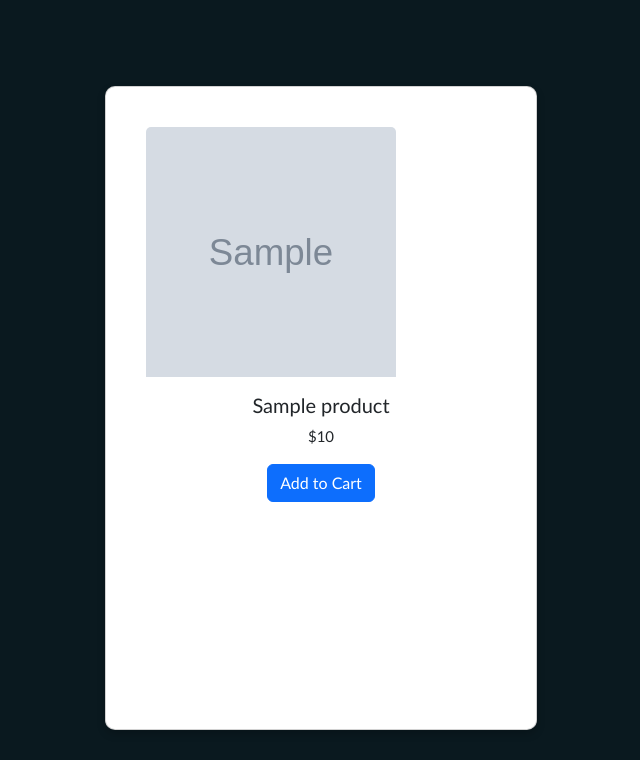
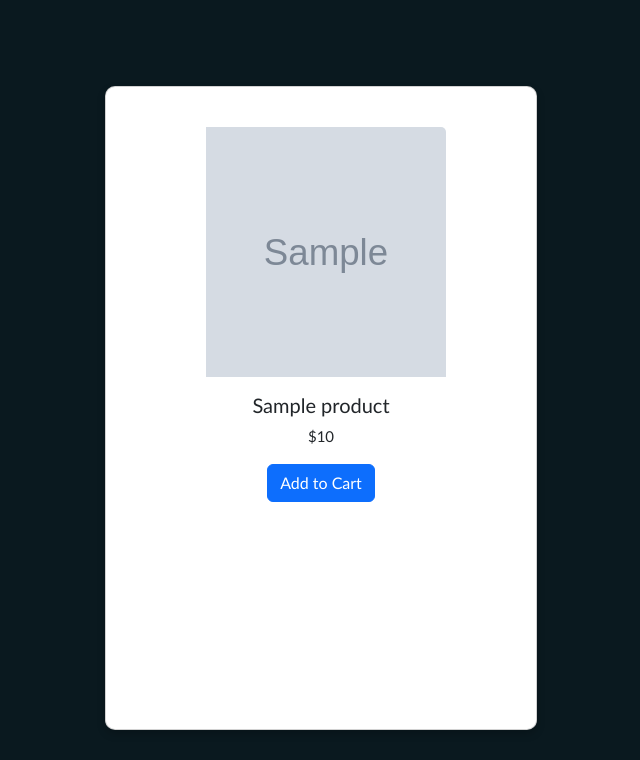
Before and after one commit to jpfiles/space_tigers, a Django app: template templates/index.html in a window 1280 px wide. Shown: the part 40-800 px from the top of the page, without its empty margins (319-959 px from the left). Run offline with Django 3.2, Linux system fonts and the light colour scheme; the template is opened without the code that fills it: most values are stand-ins (such as "Sample title", 1, 10 or a date in 2020); grey boxes marked "Sample" are stand-in pictures.

Commit message:
Updated index.html

```diff
--- a/templates/index.html
+++ b/templates/index.html
@@ -1,11 +1,10 @@
 {% extends 'base.html' %}
 {% block content %}
-
 
     <div class="flex-container">
         {% for product in products %}
             <div class="card" style="width: 27rem;">
-                <img class="card-img-top" src="{{ product.image_url }}" alt="Card image cap" style="width:250px; height:250px;">
+                <img class="card-img-top" src="{{ product.image_url }}" alt="Card image cap" style="width:300px; height:250px; padding-left: 60px;">
                 <div class="card-body">
                     <h5 class="card-title">{{ product.name }}</h5>
                     <p class="card-text">${{ product.price }}</p>
```
